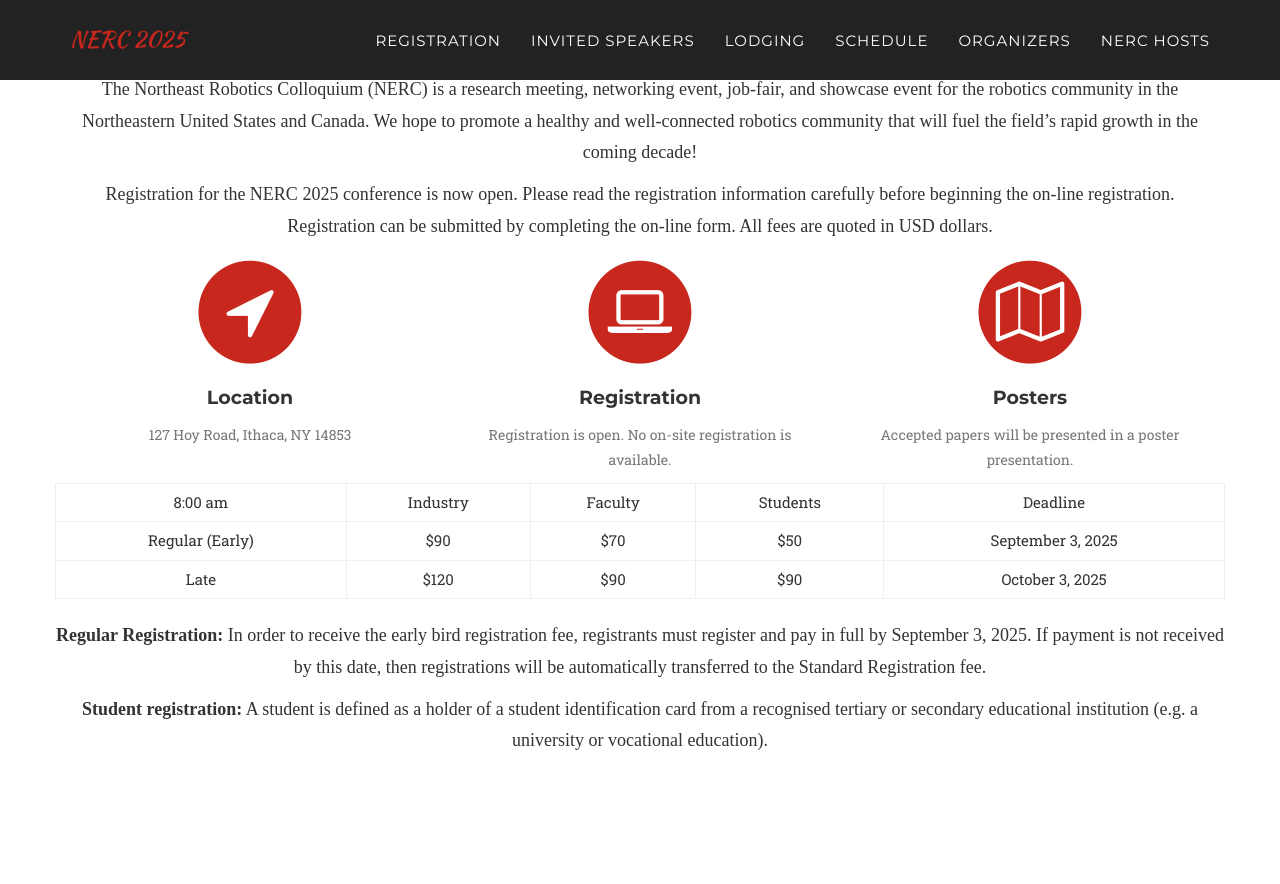
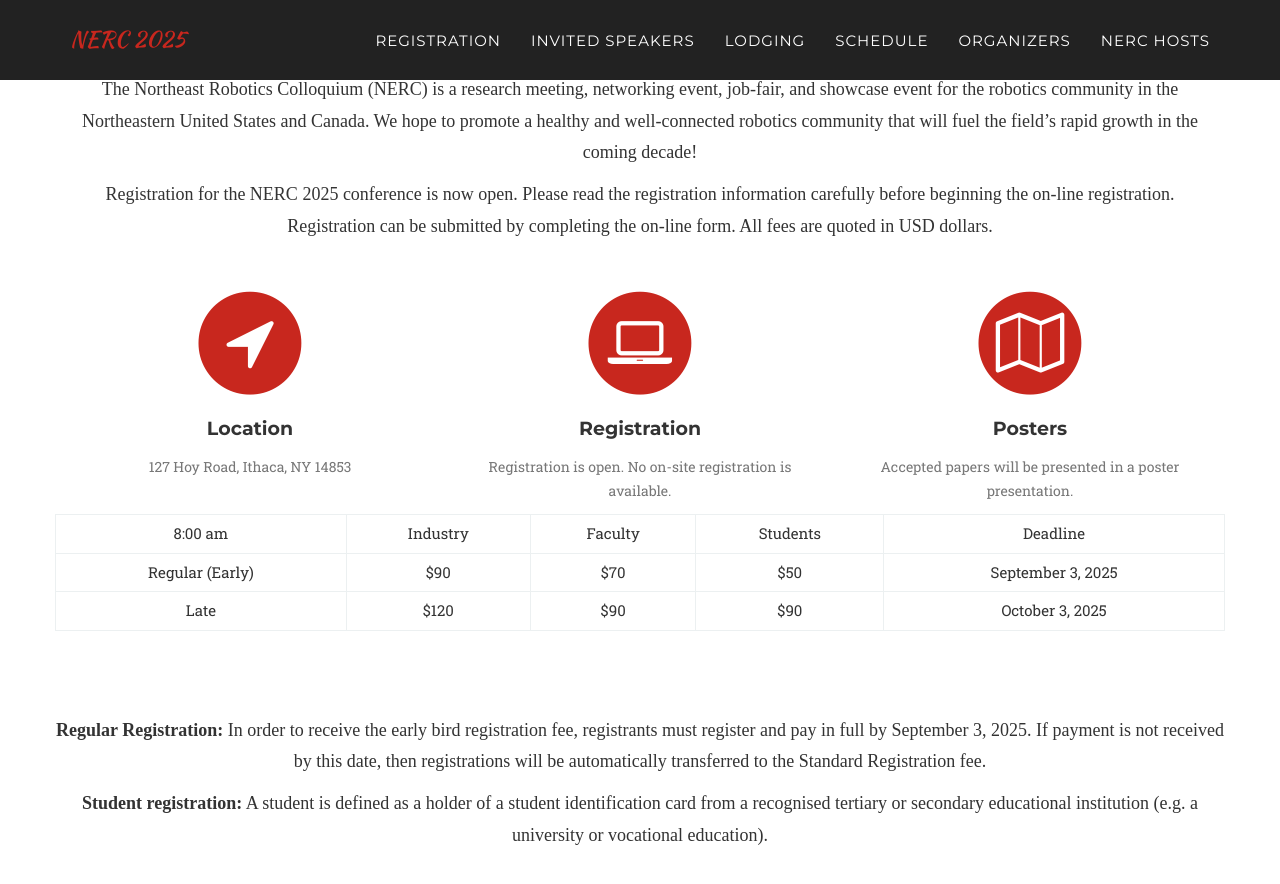
Before and after one commit to Cornell-Tech-AIRLab/cornell2025.nerc.io, a Jekyll site: the page built from index.html, in a window 1280 px wide and 900 px high, scrolled down 945 px. Shown: the top 884 px of the window. Built offline with Jekyll 4.4.1, drawn with Linux system fonts in a browser that asks for light colours; some web fonts are replaced.

Commit message:
breaks in reg

```diff
--- a/_includes/registration.html
+++ b/_includes/registration.html
@@ -7,7 +7,7 @@
         <!-- <h3 class="section-subheading">The Northeast Robotics Colloquium (NERC) is a research meeting, networking event, job-fair, and showcase event for the robotics community in the Northeastern United States and Canada. We hope to promote a healthy and well-connected robotics community that will fuel the field’s rapid growth in the coming decade!</h3> -->
         <!-- <h3 class="section-subheading">Registration for the NERC 2025 conference is now open. Please read the registration information carefully before beginning the on-line registration. Registration can be submitted by completing the on-line form. All fees are quoted in USD dollars.</h3> -->
         <p style="font-family: 'Times New Roman', Times, serif; font-size: 18px;">The Northeast Robotics Colloquium (NERC) is a research meeting, networking event, job-fair, and showcase event for the robotics community in the Northeastern United States and Canada. We hope to promote a healthy and well-connected robotics community that will fuel the field’s rapid growth in the coming decade!</p>
-        <p style="font-family: 'Times New Roman', Times, serif; font-size: 18px;">Registration for the NERC 2025 conference is now open. Please read the registration information carefully before beginning the on-line registration. Registration can be submitted by completing the on-line form. All fees are quoted in USD dollars.<br></p>
+        <p style="font-family: 'Times New Roman', Times, serif; font-size: 18px;">Registration for the NERC 2025 conference is now open. Please read the registration information carefully before beginning the on-line registration. Registration can be submitted by completing the on-line form. All fees are quoted in USD dollars.<br><br></p>
 
       </div>
     </div>
@@ -97,7 +97,7 @@
         </tbody>
       </table>
 
-      <p style="font-family: 'Times New Roman', Times, serif; font-size: 18px;"><b>Regular Registration:</b> In order to receive the early bird registration fee, registrants must register and pay in full by September 3, 2025. If payment is not received by this date, then registrations will be automatically transferred to the Standard Registration fee.</p>
+      <p style="font-family: 'Times New Roman', Times, serif; font-size: 18px;"><br><br><b>Regular Registration:</b> In order to receive the early bird registration fee, registrants must register and pay in full by September 3, 2025. If payment is not received by this date, then registrations will be automatically transferred to the Standard Registration fee.</p>
       <p style="font-family: 'Times New Roman', Times, serif; font-size: 18px;"><b>Student registration:</b> A student is defined as a holder of a student identification card from a recognised tertiary or secondary educational institution (e.g. a university or vocational education).</p>
 
     </div>
```
